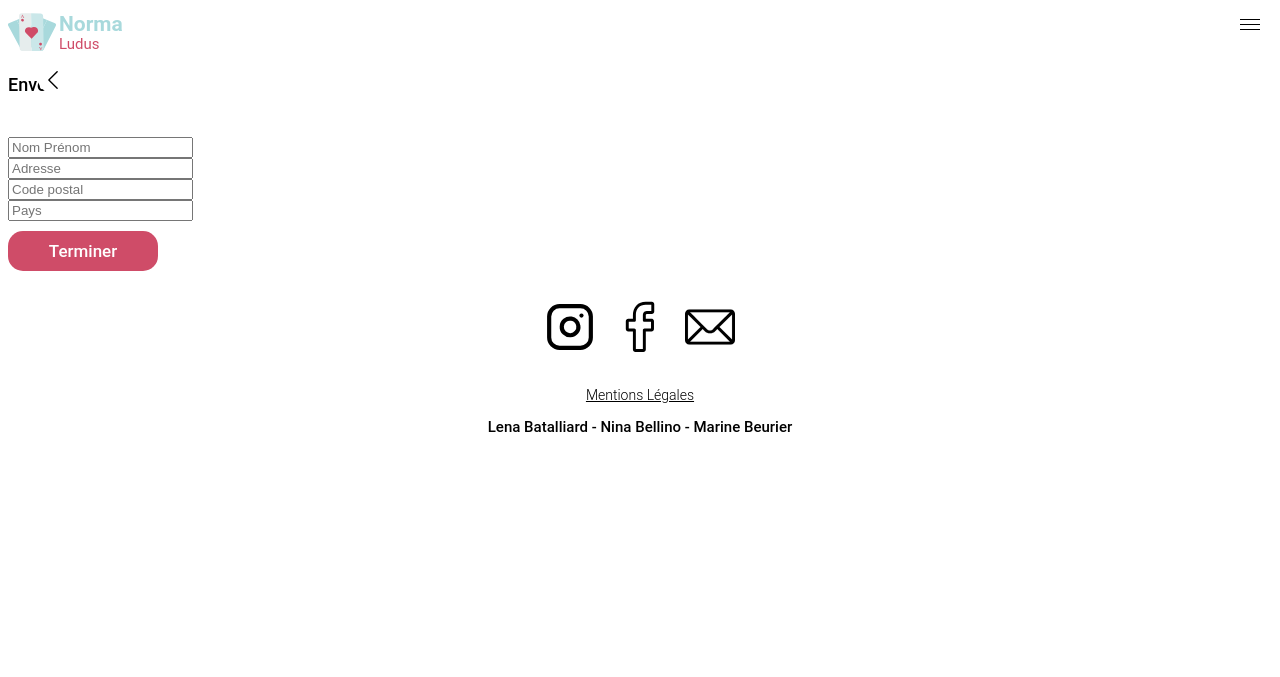
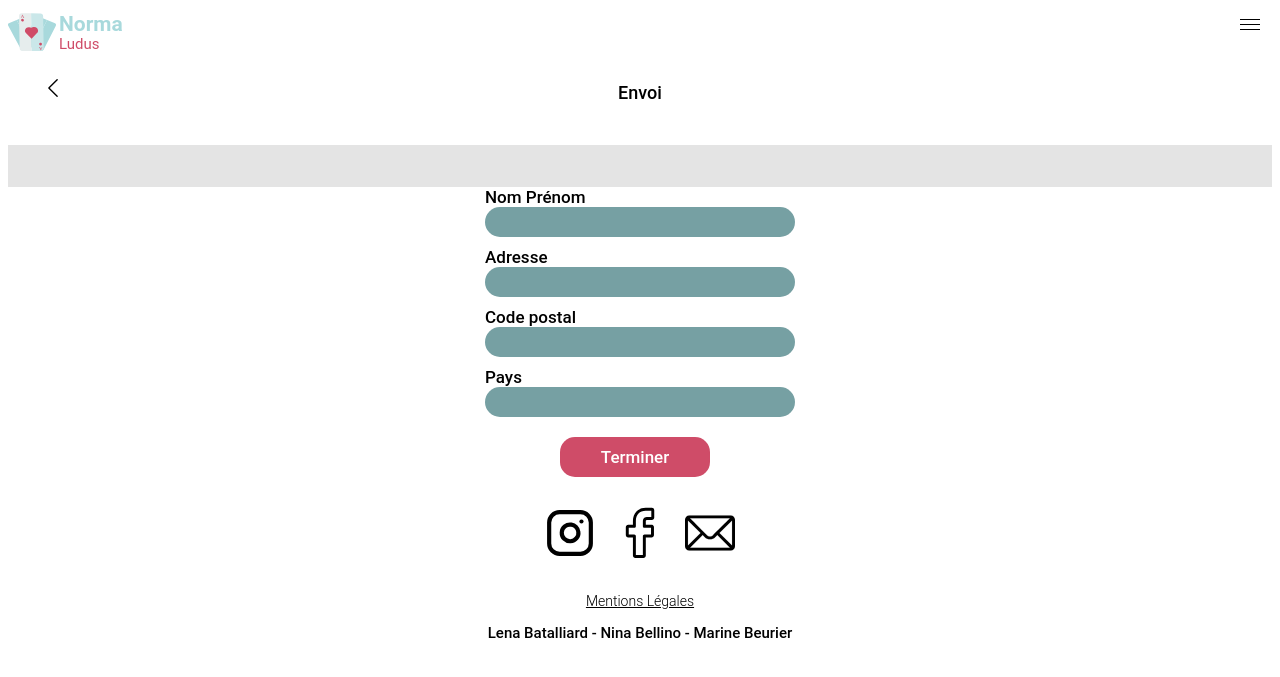
Before and after one commit to marinebrdesign/norma_ludus, a PHP site: page /envoi.html in a window 1280 px wide. Shown: the top 677 px of the page. Run offline with PHP 8.4, Linux system fonts and the light colour scheme; some libraries are stand-ins or nearby versions.

Commit message:
fin de la mise en page de la page envoi

```diff
--- a/css/style_mise_en_page.css
+++ b/css/style_mise_en_page.css
@@ -139,12 +139,12 @@ h3#equipe, .contact > h3, .a-propos h3 {
     margin-top: 30px;
 }
 
-/*parametres, mon profil(parametres)*/
+/*parametres, mon profil(parametres, envoi*/
 .parametres header {
     text-align: center;
 }
 
-.parametres_profil h1 {
+.parametres_profil h1, .envoi h1 {
     text-align: center;
     margin-top: 20px;
   }
@@ -187,8 +187,8 @@ h3#equipe, .contact > h3, .a-propos h3 {
     border-bottom:1px solid #707070;
 }
 
-/*parametres mon profil*/
-.parametres_profil header {
+/*parametres mon profil, envoi*/
+.parametres_profil header, .envoi header {
     border-bottom:42px solid #E4E4E4;
 }
 
@@ -196,7 +196,7 @@ h3#equipe, .contact > h3, .a-propos h3 {
     position: absolute;
     top: 38px;
 }
-.parametres_profil label, .parametres_profil input {
+.parametres_profil label, .parametres_profil input, .envoi input, .envoi label {
     display: table-cell;
 }
 
@@ -208,7 +208,7 @@ h3#equipe, .contact > h3, .a-propos h3 {
     border-bottom:1px solid #707070;
 }
 
-.parametres_profil input {
+.parametres_profil input, .envoi input {
     border-radius: 17px;
     height: 20px;
     padding: 10px;
@@ -234,6 +234,39 @@ svg#croix {
 svg#left_arrow {
     width: 18px;
     height: 20px;
+}
+
+/*envoi*/
+.envoi {
+    position: relative;
+}
+
+form#envoi {
+    box-sizing : border-box;
+    width: 100%;
+    max-width: 310px;
+    margin:0 auto;
+}
+
+button.terminer {
+   position: relative;
+    left: 75px;
+}
+
+.envoi input {
+    width: 100%;
+    border-radius: 17px;
+    border: none;
+    padding: 15px 10px 15px 10px;
+    box-sizing: border-box;
+    resize: vertical;
+    margin-bottom: 10px;
+}
+
+#envoi label{
+    margin-right: 0;
+    margin-left: 0;
+    width: 100%;
 }
 
 /*responsive*/
@@ -280,7 +313,7 @@ svg#left_arrow {
     }
 
     /*parametres*/
-    .parametres a, .parametres_profil label, .parametres_profil a, .parametres_profil p  {
+    .parametres a, .parametres_profil label, .parametres_profil a, .parametres_profil p {
         padding-left: 80px;
     }
 
--- a/css/typographie_couleurs.css
+++ b/css/typographie_couleurs.css
@@ -215,7 +215,7 @@ svg#plus_ajouter, .ajouter-des-photos p {
     font-size: 17px;
 }
 
-.parametres a:nth-of-type(5) { /*non fini*/
+.parametres > ul > li:nth-of-type(5) > a { /*non fini*/
     color: #E22424;
 }
 
@@ -439,8 +439,8 @@ h4 {
     display: inline-block;
 }
 
-/*------mon profil------*/
-ul#parametre_profil, ul#parametre_profil p, ul#parametre_profil a  {
+/*------mon profil, envoi------*/
+ul#parametre_profil, ul#parametre_profil p, ul#parametre_profil a, #envoi label  {
     list-style-type: none;
     color: black;
     font-family: Roboto;
@@ -449,7 +449,7 @@ ul#parametre_profil, ul#parametre_profil p, ul#parametre_profil a  {
     text-decoration: none;
 }
 
-.parametres_profil input {
+.parametres_profil input, #envoi input {
     background-color:#76A0A3;
     color: #FFFFFF;
     font-family: Roboto;
--- a/envoi.html
+++ b/envoi.html
@@ -27,6 +27,7 @@
     </nav>
 </header>
 <main>
+    <div class="envoi">
         <header>
             <h1>Envoi</h1>
             <div class="retour">
@@ -35,26 +36,27 @@
         </header>
         <form id="envoi">
             <div class="nom/prenom">
-            <label for="nom/prenom"></label>
-            <input type="text" placeholder="Nom Prénom" id="nom/prenom" name="user_first/lastname">
+                <label for="nom/prenom">Nom Prénom</label>
+                <input type="text" id="nom/prenom" name="user_first/lastname">
             </div>
             <div class="adresse">
-            <label for=adresse></label>
-            <input id=adresse placeholder="Adresse" name=adresse type=text required>
+                <label for=adresse>Adresse</label>
+                <input id=adresse name=adresse type=text required>
             </div>
             <div class="codepostal">
-            <label for=codepostal></label>
-            <input id=codepostal placeholder="Code postal" name=codepostal type=number required>
+                <label for=codepostal>Code postal</label>
+                <input id=codepostal name=codepostal type=number required>
             </div>
             <div class="pays">
-            <label for=pays></label>
-            <input id=pays placeholder="Pays" name=pays type=text required>
+                <label for=pays>Pays</label>
+                <input id=pays name=pays type=text required>
             </div>
             <button class="terminer"
                     type="submit">
                 Terminer
             </button>
         </form>
+    </div>
 </main>
 <footer>
     <div class="reseaux module-footer">
```
Lines whose indentation alone changed are shown as unchanged.
